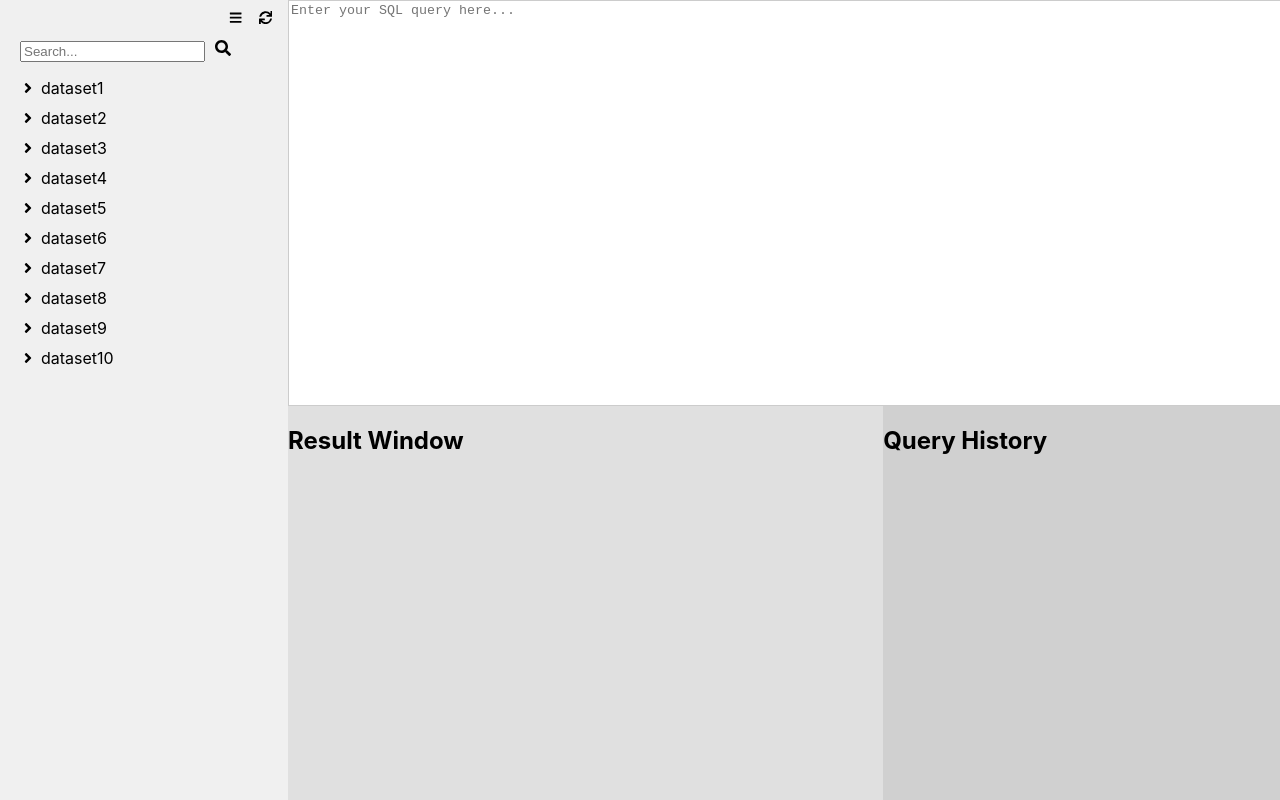
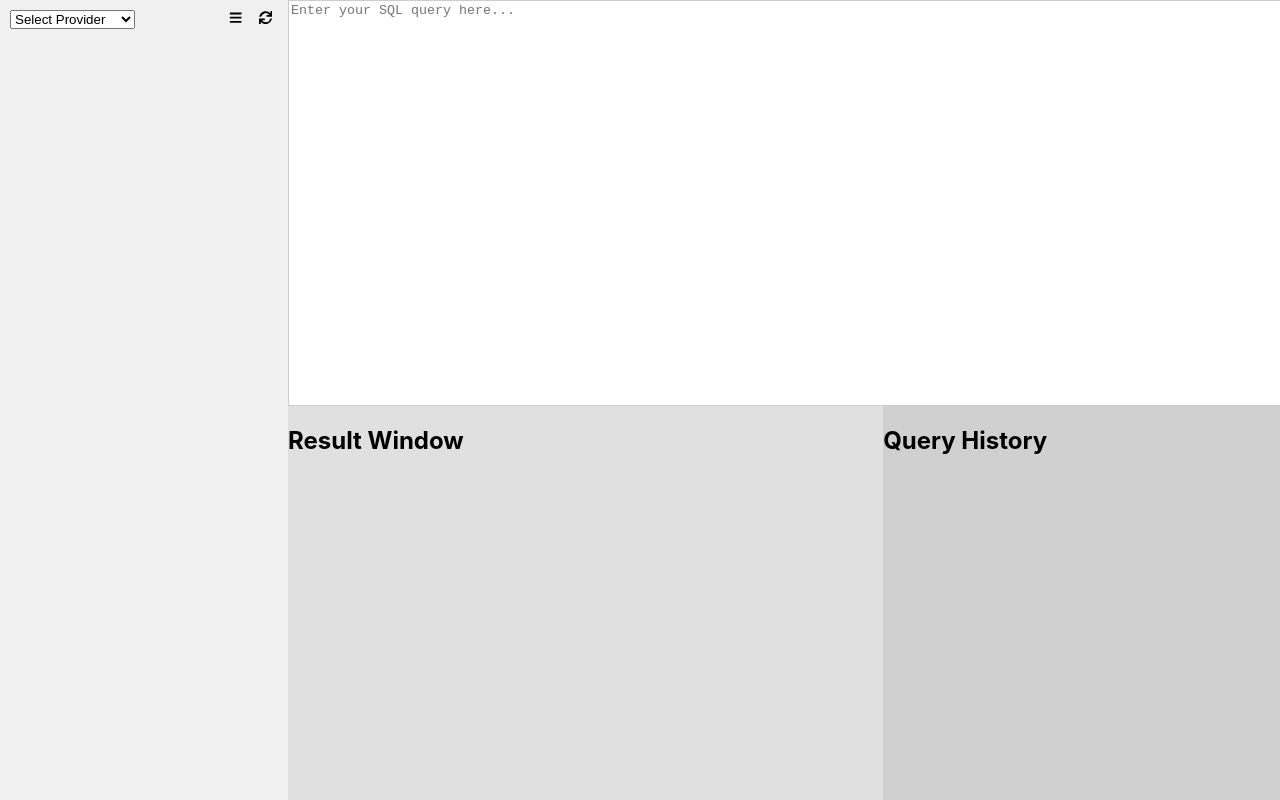
Before and after one commit to akr2496/astreya, a React (Create React App) app: page / in a window 1280 px wide. Built offline with nearby package versions, Linux system fonts and the light colour scheme.

Commit message:
added service provider button

```diff
--- a/src/Sidebar/sidebar.js
+++ b/src/Sidebar/sidebar.js
@@ -1,7 +1,6 @@
 import React, { useState } from 'react';
 import styled from 'styled-components';
 import { FaBars, FaSync, FaSearch, FaAngleDown, FaAngleRight } from 'react-icons/fa';
-import initialDatabases from './dummy.json';
 
 // Styled components for layout
 const Container = styled.div`
@@ -36,9 +35,16 @@ const RefreshButton = styled.button`
   cursor: pointer;
 `;
 
+const DatabaseProviderDropdown = styled.select`
+  position: absolute;
+  top: 10px;
+  left: 10px;
+`;
+
 const DatabaseList = styled.ul`
   list-style-type: none;
   padding: 0;
+  display: ${props => props.isVisible ? 'block' : 'none'};
 `;
 
 const DatabaseListItem = styled.li`
@@ -57,14 +63,24 @@ const DatabaseItemText = styled.span`
 
 const SearchPanel = styled.div`
   margin-top: 20px;
+  display: ${props => props.isVisible ? 'block' : 'none'};
   input {
+    width: 100%;
+    height: 20px;
     margin-right: 10px;
   }
 `;
 
 // Sidebar component
 const SidebarComponent = ({ isVisible, onToggle }) => {
-  const [databases, setDatabases] = useState(initialDatabases);
+  const [selectedProvider, setSelectedProvider] = useState('');
+  const [databases, setDatabases] = useState([
+    { name: 'Database 1', expanded: false },
+    { name: 'Database 2', expanded: false },
+    { name: 'Database 3', expanded: false },
+    { name: 'Database 4', expanded: false },
+    { name: 'Database 5', expanded: false },
+  ]);
   const [searchQuery, setSearchQuery] = useState('');
 
   const filteredDatabases = databases.filter(database =>
@@ -81,15 +97,30 @@ const SidebarComponent = ({ isVisible, onToggle }) => {
     setDatabases(updatedDatabases);
   };
 
+  const handleProviderChange = (e) => {
+    setSelectedProvider(e.target.value);
+    // Logic to fetch databases for the selected provider
+  };
+
   return (
     <SidebarWrapper isVisible={isVisible}>
       <ToggleButton onClick={onToggle}><FaBars /></ToggleButton>
+      {isVisible && (
+        <>
           <RefreshButton onClick={() => console.log('Refreshing...')}><FaSync /></RefreshButton>
-      <SearchPanel>
+          <DatabaseProviderDropdown value={selectedProvider} onChange={handleProviderChange}>
+            <option value="">Select Provider</option>
+            <option value="BigQuery">Google BigQuery</option>
+            <option value="Snowflake">Snowflake</option>
+          </DatabaseProviderDropdown>
+          <h2>{selectedProvider}</h2>
+          {selectedProvider && (
+            <>
+                <SearchPanel isVisible={isVisible}>
                     <input type="text" placeholder="Search..." value={searchQuery} onChange={handleSearchChange} />
-        <FaSearch />
+
                 </SearchPanel>
-      <DatabaseList>
+                <DatabaseList isVisible={isVisible}>
                     {filteredDatabases.map((database, index) => (
                     <DatabaseListItem key={index}>
                         <DatabaseItemContent onClick={() => toggleExpand(index)}>
@@ -98,19 +129,17 @@ const SidebarComponent = ({ isVisible, onToggle }) => {
                         </DatabaseItemContent>
                         {database.expanded && (
                         <div>
-                {/* Submenu content goes here */
-                <div>
-                    <DatabaseListItem> database.name</DatabaseListItem>
-                    <DatabaseListItem> database.description</DatabaseListItem>
-                </div>
-            }
-
-
+                            {/* Submenu content goes here */}
                         </div>
                         )}
                     </DatabaseListItem>
                     ))}
                 </DatabaseList>
+
+            </>
+          )}
+        </>
+      )}
     </SidebarWrapper>
   );
 };
```
Lines whose indentation alone changed are shown as unchanged.
